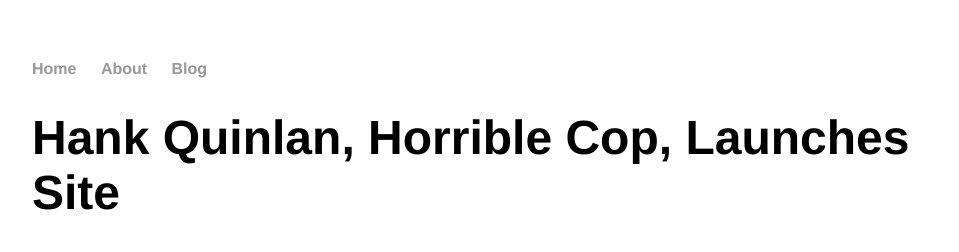
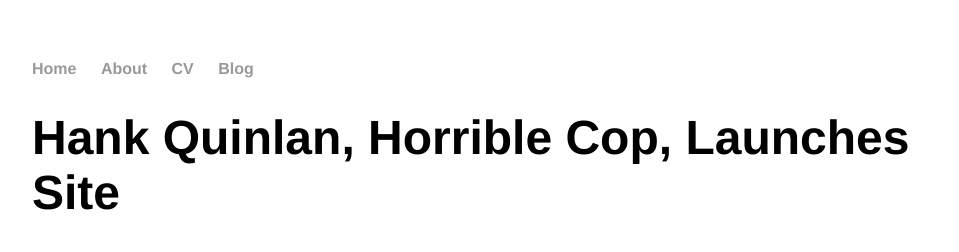
Before and after one commit to pdeguing/pdeguing.github.io, a Jekyll site: the page built from _posts/2014-04-30-hank-quinlan-site-launched.md, in a window 1280 px wide. Shown: the top 252 px of the page, without its empty margins (160-1119 px from the left). Built offline with Jekyll 4.4.1, drawn with Linux system fonts in a browser that asks for light colours.

Commit message:
Restoring CV

```diff
--- a/_layouts/default.html
+++ b/_layouts/default.html
@@ -10,6 +10,7 @@
 	    		<ul>
 	        		<li><a href="/">Home</a></li>
 		        	<li><a href="/about">About</a></li>
+		        	<li><a href="/cv">CV</a></li>
 	        		<li><a href="/blog">Blog</a></li>
 	    		</ul>
 			</nav>
```
